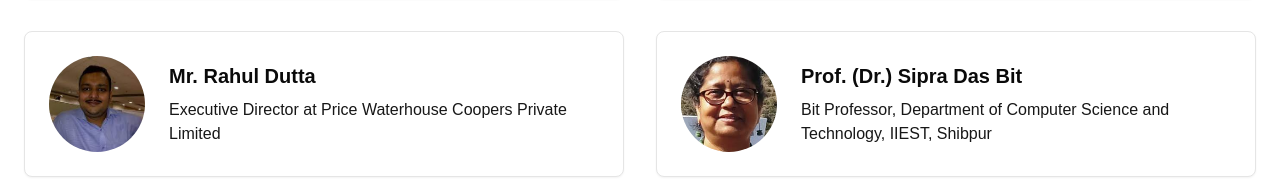
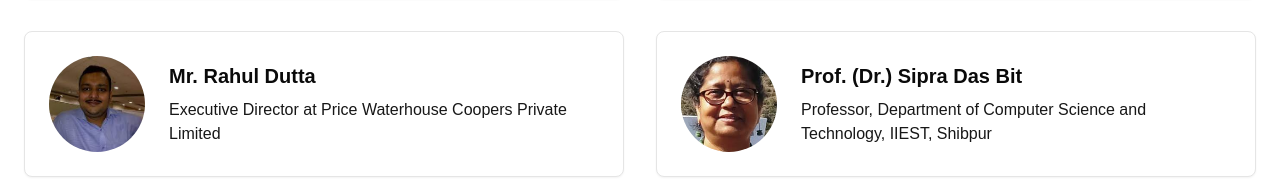
Before and after one commit to JishnudipSaha/AICTE-Vaani-website, a Next.js app: page / in a window 1280 px wide. Shown: the part 2802-2998 px from the top of the page. Built offline with nearby package versions, Linux system fonts and the light colour scheme.

Commit message:
init name

```diff
--- a/components/speakers.tsx
+++ b/components/speakers.tsx
@@ -84,7 +84,7 @@ const SPEAKERS_CONFIG = {
       },
       {
         name: "Prof. (Dr.) Sipra Das Bit",
-        title: "Bit Professor, Department of Computer Science and Technology, IIEST, Shibpur",
+        title: "Professor, Department of Computer Science and Technology, IIEST, Shibpur",
         company: "Creative Solutions",
         bio: "Award-winning designer and creative director known for transforming user experiences across digital platforms.",
         image: "/Sipra_Das.jpg?height=300&width=300",
@@ -172,7 +172,7 @@ const SPEAKERS_CONFIG = {
       },
       {
         name: "অধ্যাপক (ড.) শিপ্রা দাস বিট",
-        title: "বিট অধ্যাপক, কম্পিউটার বিজ্ঞান ও প্রযুক্তি বিভাগ, IIEST, শিবপুর",
+        title: "অধ্যাপক, কম্পিউটার বিজ্ঞান ও প্রযুক্তি বিভাগ, IIEST, শিবপুর",
         company: "Creative Solutions",
         bio: "Award-winning designer and creative director known for transforming user experiences across digital platforms.",
         image: "/Sipra_Das.jpg?height=300&width=300",
```
